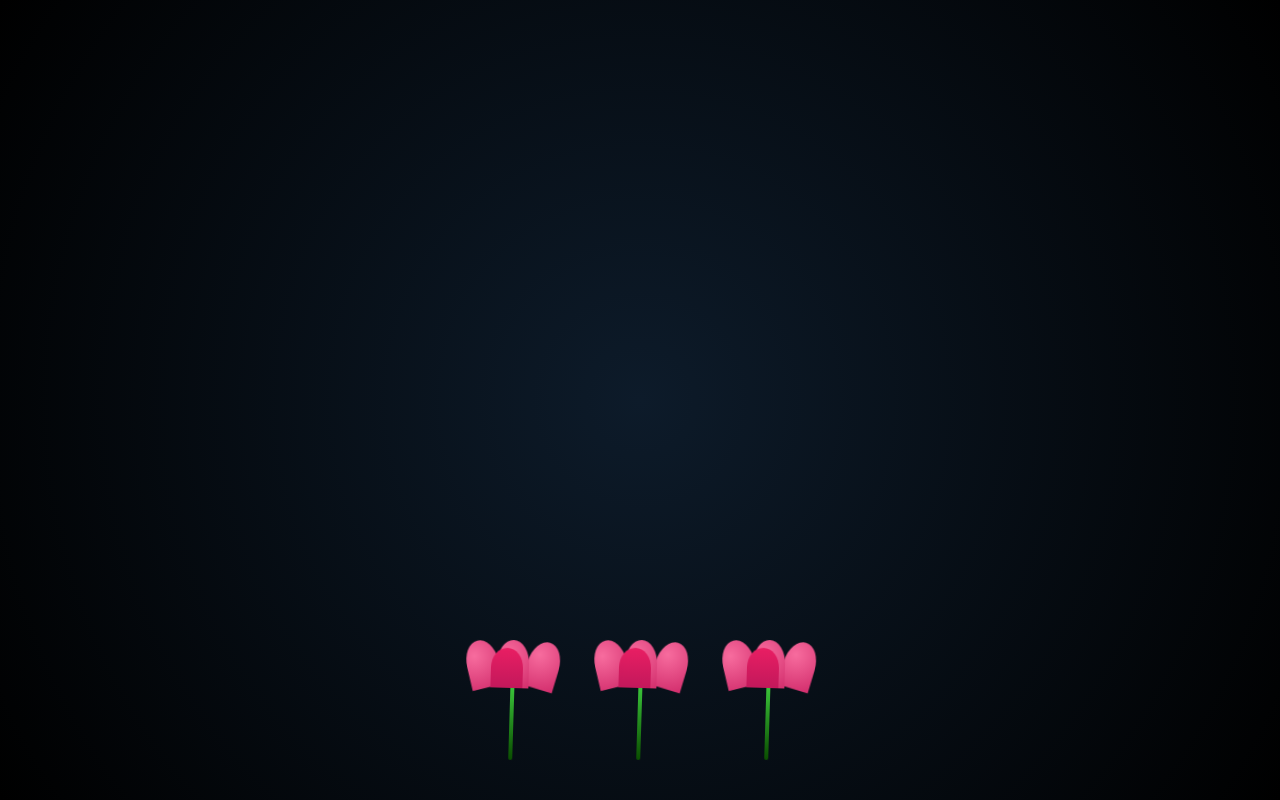
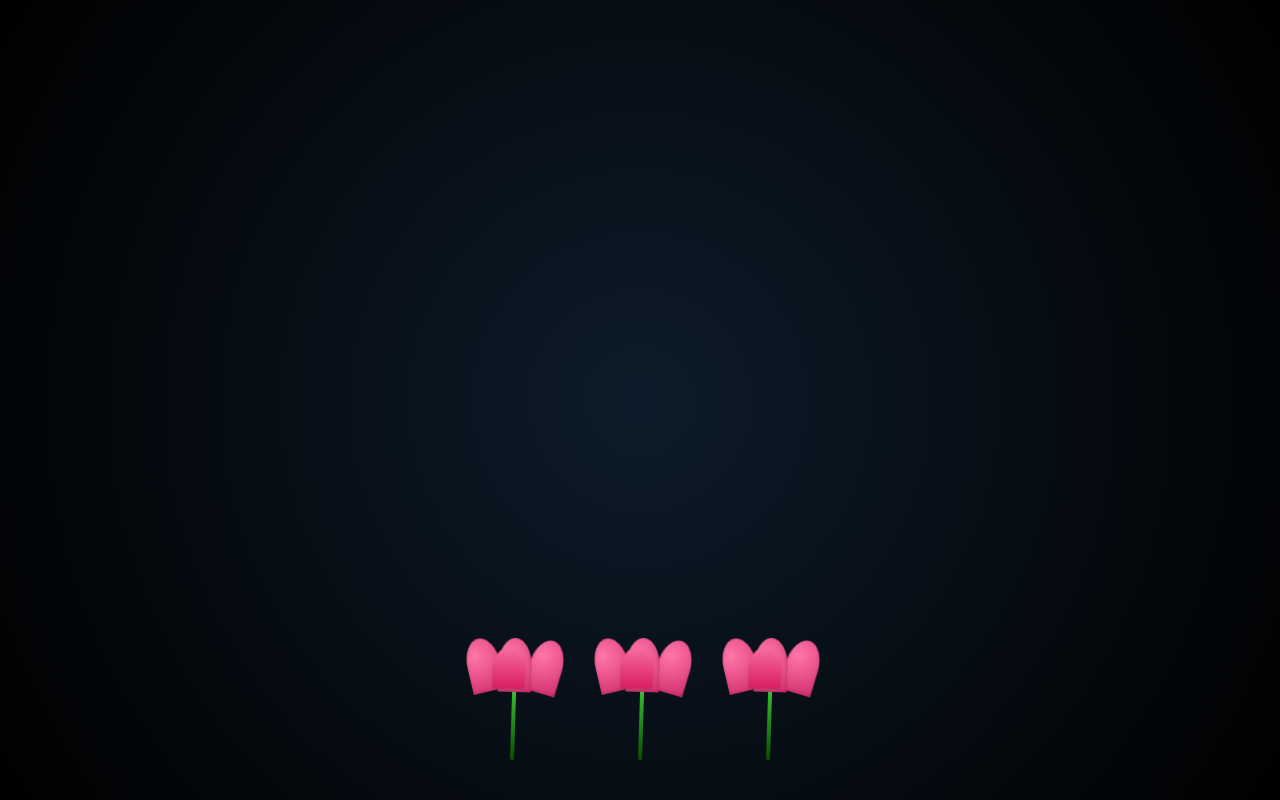
Before and after one commit to Harvey307/HTML_FLORES, a plain HTML site: page HTML_FLORES-GITHUB/index.html in a window 1280 px wide. Drawn offline with Linux system fonts and the light colour scheme.

Commit message:
Update index_mejorado.css

```diff
--- a/HTML_FLORES-GITHUB/index_mejorado.css
+++ b/HTML_FLORES-GITHUB/index_mejorado.css
@@ -24,6 +24,7 @@ body {
 .tulip {
   position: relative;
   animation: sway 4s ease-in-out infinite alternate;
+  transform-origin: bottom center;
 }
 
 @keyframes sway {
@@ -41,26 +42,34 @@ body {
 .tulip__petal {
   position: absolute;
   width: 4vmin;
-  height: 6vmin;
-  background: radial-gradient(circle at 30% 30%, #f76c9e, #d22d6c);
-  border-radius: 50% 50% 0 0;
+  height: 6.5vmin;
+  background: radial-gradient(circle at 30% 30%, #ff77a9, #d22d6c);
+  border-radius: 60% 60% 0 0;
   transform-origin: bottom center;
+  animation: petalPulse 3s ease-in-out infinite;
+  box-shadow: inset 0 -1px 3px rgba(0, 0, 0, 0.2);
+}
+
+@keyframes petalPulse {
+  0%, 100% { transform: scale(1) rotate(var(--rotate)); }
+  50% { transform: scale(1.05) rotate(var(--rotate)); }
 }
 
 .petal--left {
+  --rotate: -15deg;
   left: 0;
-  transform: rotate(-15deg);
   z-index: 1;
 }
 
 .petal--center {
+  --rotate: 0deg;
   left: 3vmin;
   z-index: 2;
 }
 
 .petal--right {
+  --rotate: 15deg;
   left: 6vmin;
-  transform: rotate(15deg);
   z-index: 1;
 }
 
@@ -70,9 +79,10 @@ body {
   left: 2.3vmin;
   width: 4vmin;
   height: 5vmin;
-  background: linear-gradient(to top, #c2185b, #e91e63);
+  background: linear-gradient(to top, #d91e63, #f76c9e);
   border-radius: 50% 50% 0 0;
   z-index: 3;
+  box-shadow: 0 1px 2px rgba(0, 0, 0, 0.2);
 }
 
 .tulip__stem {
@@ -82,3 +92,13 @@ body {
   margin: auto;
   border-radius: 1vmin;
 }
+
+.leaf {
+  animation: leafSway 6s ease-in-out infinite alternate;
+  transform-origin: center;
+}
+
+@keyframes leafSway {
+  0% { transform: rotate(0deg); }
+  100% { transform: rotate(5deg); }
+}
```
